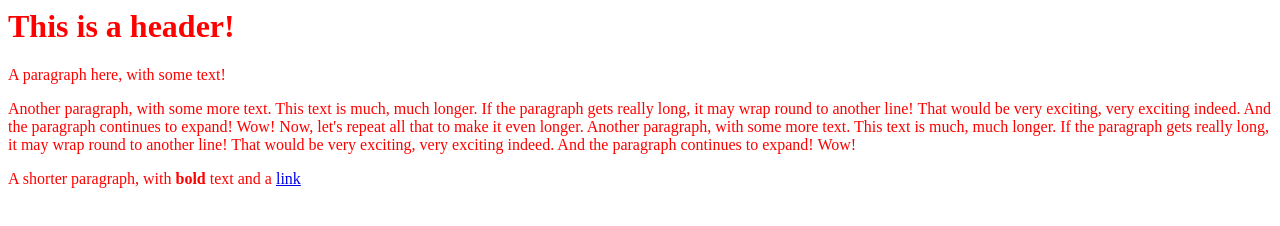
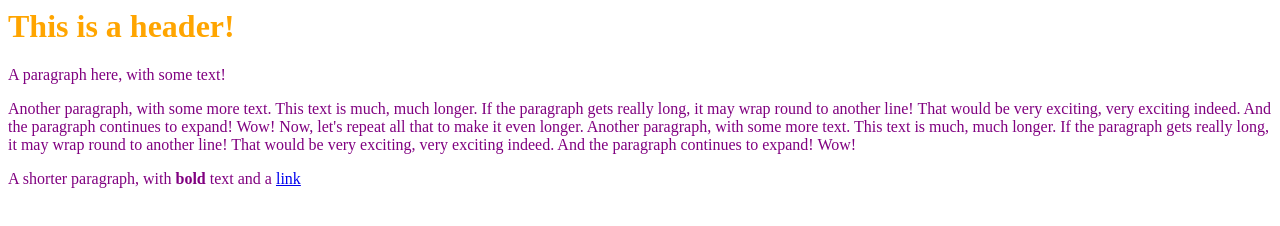
Before and after one commit to agfs-asanchez/agfs-asanchez.github.io, a plain HTML site: page index.html in a window 1280 px wide. Drawn offline with Linux system fonts and the light colour scheme.

Commit message:
Update style.css

```diff
--- a/style.css
+++ b/style.css
@@ -1 +1,2 @@
-html{color: red;}
+h1{color: orange;}
+p {color: purple ;}
```
